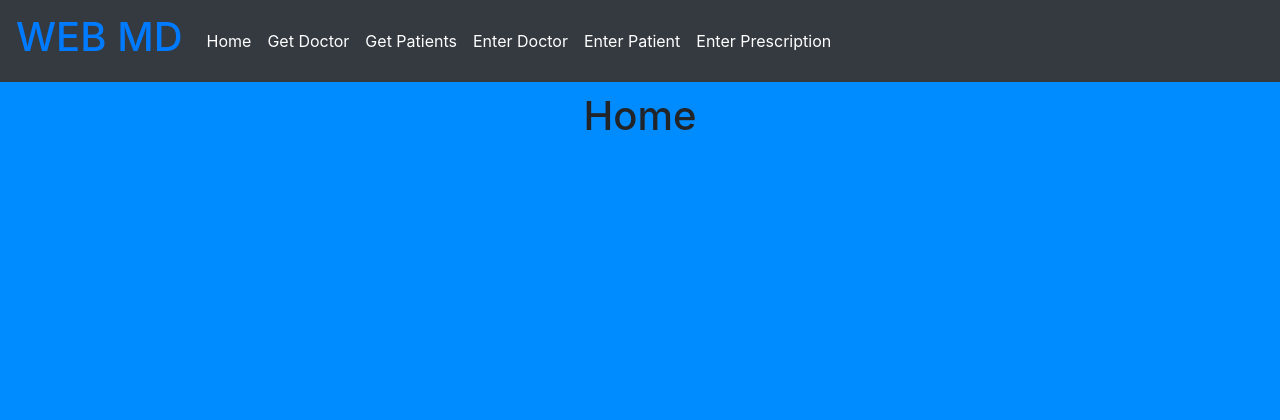
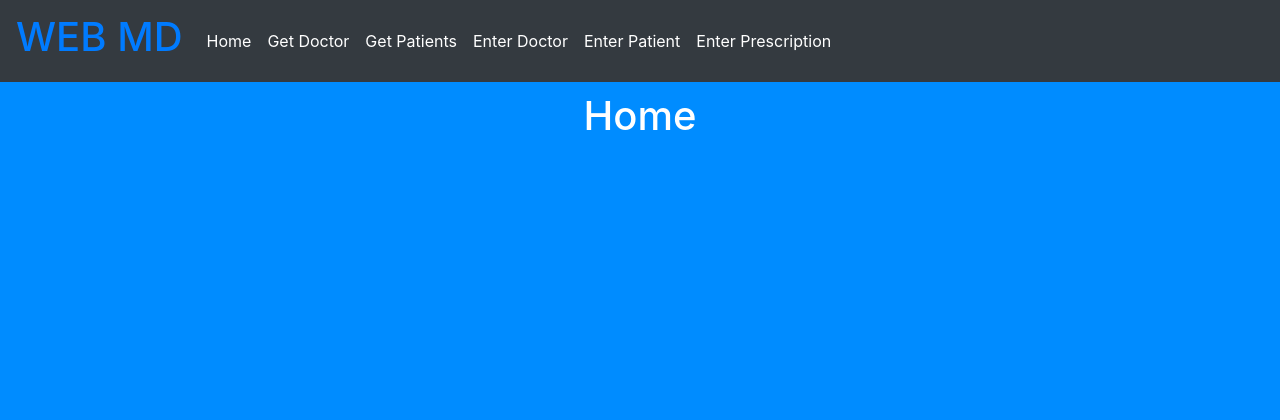
Before and after one commit to Sumedh-Patkar/HackNC-2023, a Flask app: page / in a window 1280 px wide. Shown: the top 420 px of the page. Run offline with Flask 3, Linux system fonts and the light colour scheme; some libraries are stand-ins or nearby versions.

Commit message:
text color change

```diff
--- a/templates/home.html
+++ b/templates/home.html
@@ -1,4 +1,4 @@
 {% extends "base.html" %} {% block title %}Index{% endblock %} {% block head %}
 {{ super() }} {% endblock %} {% block content %}
-<h1 class="text-center">Home</h1>
+<h1 class="text-center text-white">Home</h1>
 {% endblock %}
```
